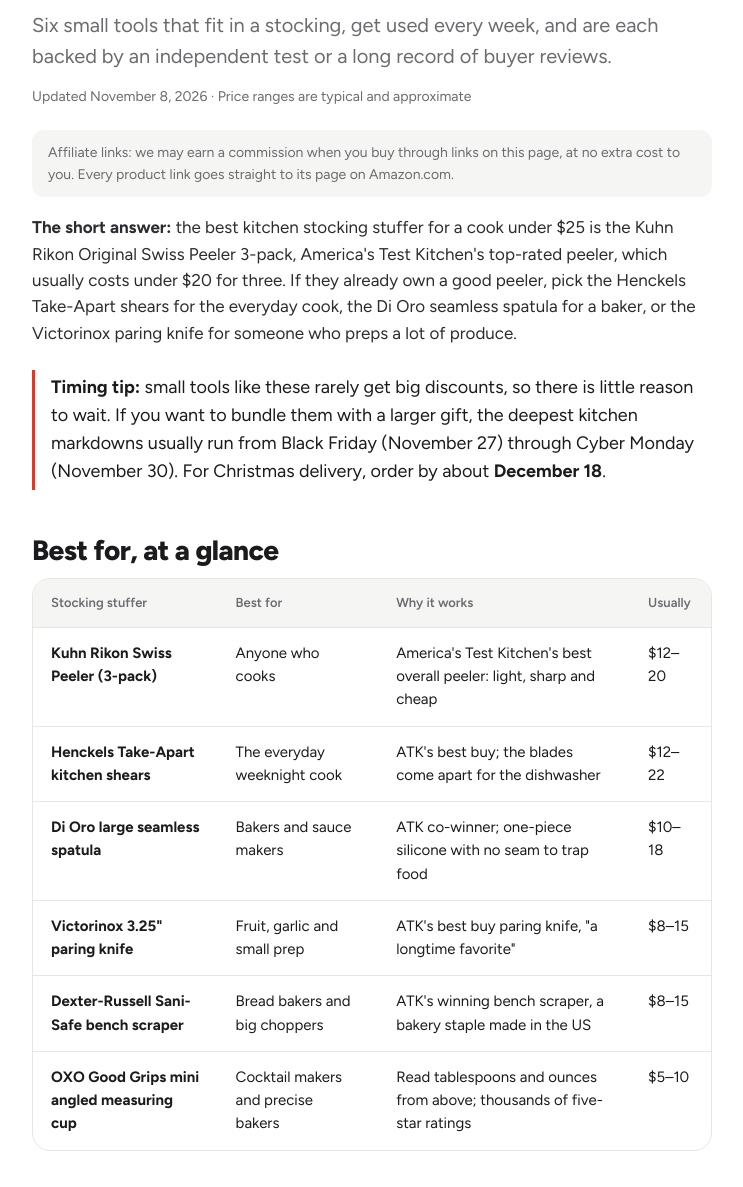
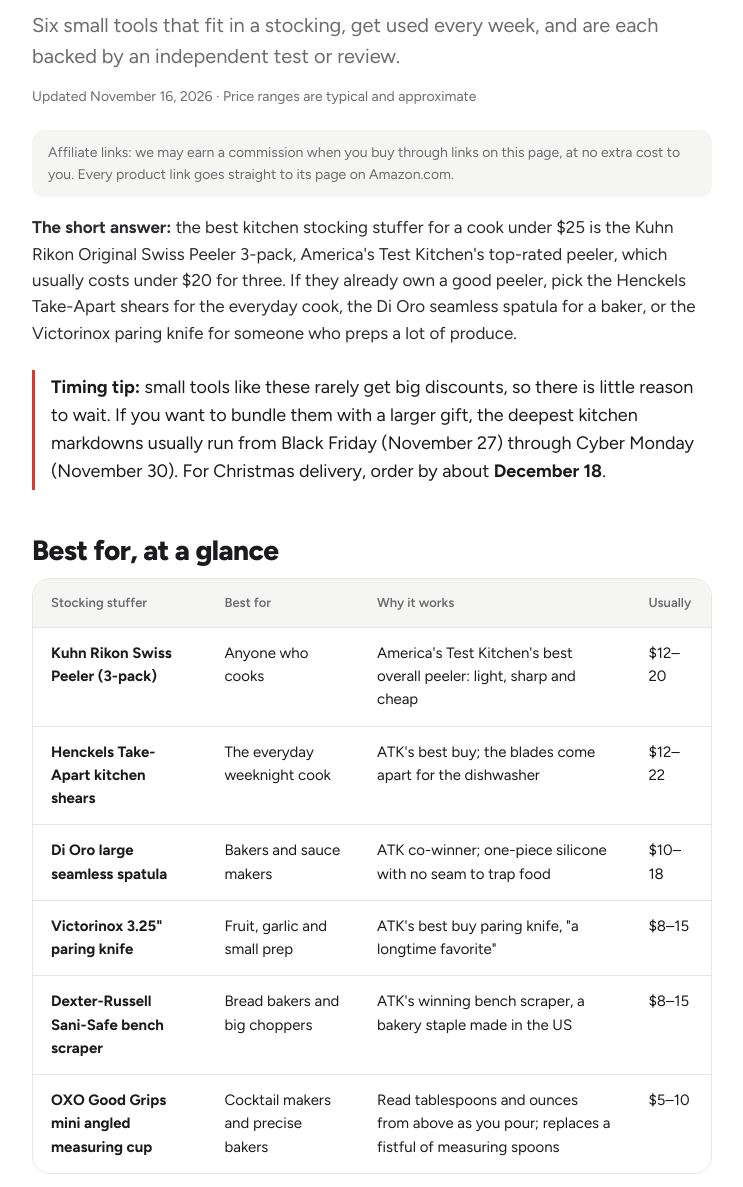
Before and after one commit to countertopledger/countertopledger.github.io, a plain HTML site: page guides/kitchen-stocking-stuffers-for-cooks-under-25.html in a window 1280 px wide. Shown: the part 273-1460 px from the top of the page, without its empty margins (268-1011 px from the left). Drawn offline with Linux system fonts and the light colour scheme.

Commit message:
Revise content for kitchen stocking stuffers guide
Updated the publication date and improved the description of the OXO Good Grips mini angled measuring cup.

```diff
--- a/guides/kitchen-stocking-stuffers-for-cooks-under-25.html
+++ b/guides/kitchen-stocking-stuffers-for-cooks-under-25.html
@@ -32,8 +32,8 @@
 <main class="article"><div class="wrap narrow">
   <div class="crumbs"><a href="../">Home</a> / Gift guides</div>
   <h1>Kitchen stocking stuffers for cooks under $25</h1>
-  <p class="dek">Six small tools that fit in a stocking, get used every week, and are each backed by an independent test or a long record of buyer reviews.</p>
-  <p class="meta">Updated November 8, 2026 · Price ranges are typical and approximate</p>
+  <p class="dek">Six small tools that fit in a stocking, get used every week, and are each backed by an independent test or review.</p>
+  <p class="meta">Updated November 16, 2026 · Price ranges are typical and approximate</p>
   <p class="disclose">Affiliate links: we may earn a commission when you buy through links on this page, at no extra cost to you. Every product link goes straight to its page on Amazon.com.</p>
 
   <div class="prose">
@@ -51,7 +51,7 @@
           <tr><td><b>Di Oro large seamless spatula</b></td><td>Bakers and sauce makers</td><td>ATK co-winner; one-piece silicone with no seam to trap food</td><td>$10–18</td></tr>
           <tr><td><b>Victorinox 3.25" paring knife</b></td><td>Fruit, garlic and small prep</td><td>ATK's best buy paring knife, "a longtime favorite"</td><td>$8–15</td></tr>
           <tr><td><b>Dexter-Russell Sani-Safe bench scraper</b></td><td>Bread bakers and big choppers</td><td>ATK's winning bench scraper, a bakery staple made in the US</td><td>$8–15</td></tr>
-          <tr><td><b>OXO Good Grips mini angled measuring cup</b></td><td>Cocktail makers and precise bakers</td><td>Read tablespoons and ounces from above; thousands of five-star ratings</td><td>$5–10</td></tr>
+          <tr><td><b>OXO Good Grips mini angled measuring cup</b></td><td>Cocktail makers and precise bakers</td><td>Read tablespoons and ounces from above as you pour; replaces a fistful of measuring spoons</td><td>$5–10</td></tr>
         </tbody>
       </table>
     </div>
@@ -85,14 +85,14 @@
       </article>
       <article class="idea">
         <div class="pic" style="background:var(--sand)"><svg viewBox="0 0 120 120" fill="none" stroke="#1b1b1d" stroke-width="3.2" stroke-linecap="round" stroke-linejoin="round" aria-hidden="true"><path d="M34 30h52l-6 70H40z"/><path d="M34 30l-8-6"/><path d="M44 50l28-6M44 64l26-6M46 78l22-5"/></svg></div>
-        <div><h3>A mini angled measuring cup</h3><p>Holds up to 4 tablespoons (2 ounces), and you can read the markings from above as you pour. It is handy for vanilla, soy sauce, oil and cocktails, and it replaces a fistful of measuring spoons. Our pick: the OXO Good Grips mini angled measuring cup, which has thousands of five-star ratings from buyers. Pair it with a bottle of good vanilla for a small, complete gift.</p>
+        <div><h3>A mini angled measuring cup</h3><p>Holds up to 4 tablespoons (2 ounces), and you can read the markings from above as you pour. It is handy for vanilla, soy sauce, oil and cocktails, and it replaces a fistful of measuring spoons. Our pick: the OXO Good Grips mini angled measuring cup. Pair it with a bottle of good vanilla for a small, complete gift.</p>
         <div class="row"><span class="range">Usually $5–10</span><a class="btn" href="https://www.amazon.com/dp/B00FYL4MPY?tag=countertopled-20" rel="sponsored noopener" target="_blank">Check price on Amazon</a></div></div>
       </article>
     </div>
 
     <h2>How we picked</h2>
     <div class="prose">
-      <p>We don't run a test lab, and we never accept free products or paid placements. For each pick we start from independent tests, mostly America's Test Kitchen equipment reviews, keep only items that are widely well rated by buyers and sold by reliable sellers, and check that each one usually costs under $25 and fits in a stocking. Where no independent test exists, as with the mini measuring cup, we say so and rely on a long record of buyer reviews. Price ranges come from recent price history, not from a single day.</p>
+      <p>We don't run a test lab, and we never accept free products or paid placements. For each pick we start from independent tests, mostly America's Test Kitchen equipment reviews, keep only items sold by reliable sellers, and check that each one usually costs under $25 and fits in a stocking. Where no independent test exists, as with the mini measuring cup, we say so: that pick rests on its design, which you can read from above as you pour, and on SheKnows' review of OXO's angled measuring cups (linked below). Price ranges come from recent price history, not from a single day.</p>
       <p>We re-check every pick and price range before each update. If something stops being a good buy, we replace it. Read more on our <a href="../about.html">About &amp; disclosure</a> page.</p>
     </div>
     <h2>How to pick</h2>
```
